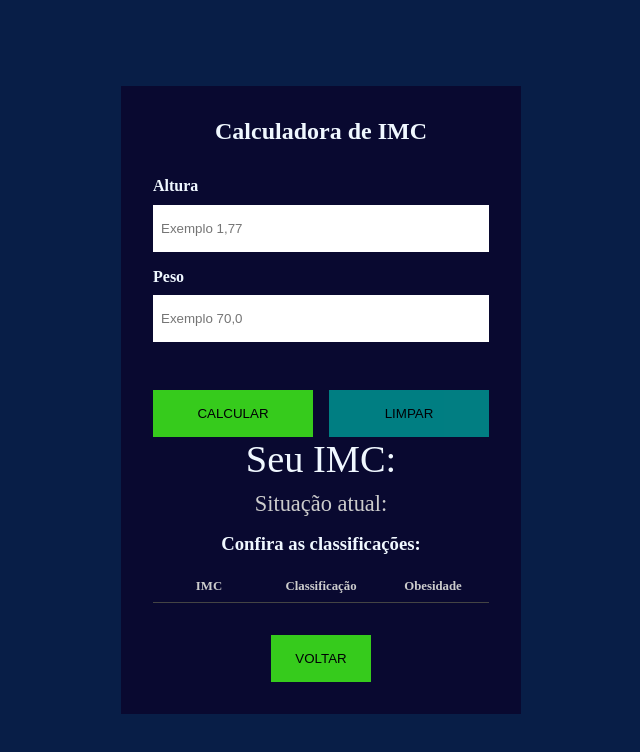
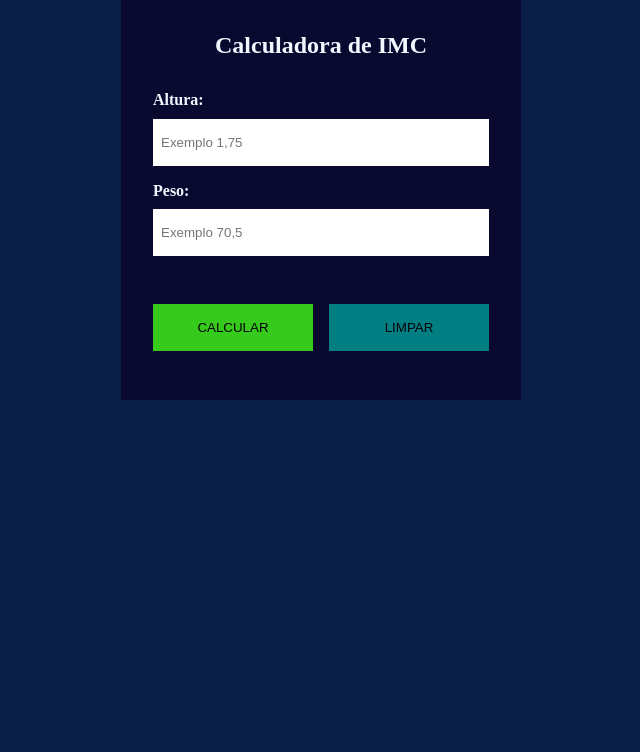
Before and after one commit to felipesantos22/Calculadora-IMC, a website: page html/index.html in a window 1280 px wide. Shown: the whole page, without its empty margins (319-959 px from the left). Drawn offline with Linux system fonts and the light colour scheme.

Commit message:
finalizando

```diff
--- a/html/index.html
+++ b/html/index.html
@@ -1,38 +1,55 @@
+<!DOCTYPE html>
 <html lang="en">
-
   <head>
-    <meta charset="UTF-8">
-    <meta http-equiv="X-UA-Compatible" content="IE=edge">
-    <meta name="viewport" content="width=device-width, initial-scale=1.0">
-    <link rel="stylesheet" href="../css/style.css">
-    <script src="js/scripts.js"></script>
-    <title>IMC</title>
+    <meta charset="UTF-8" />
+    <meta http-equiv="X-UA-Compatible" content="IE=edge" />
+    <meta name="viewport" content="width=device-width, initial-scale=1.0" />
+    <title>Calculadora de IMC</title>
+    <link rel="stylesheet" href="../css/style.css" />
+    <link rel="preconnect" href="https://fonts.googleapis.com" />
+    <link rel="preconnect" href="https://fonts.gstatic.com" crossorigin />
+    <link
+      href="https://fonts.googleapis.com/css2?family=Lato:ital,wght@0,100;0,300;0,400;0,700;0,900;1,100;1,300;1,400;1,700;1,900&display=swap"
+      rel="stylesheet"
+    />
+    <script src="../js/scripts.js" defer></script>
   </head>
-
   <body>
     <div class="container">
       <div id="calc-container">
         <h2>Calculadora de IMC</h2>
-            <div id="" class="imc-form">
+        <form id="imc-form">
           <div class="form-inputs">
             <div class="form-control">
-                        <label for="height">Altura</label>
-                        <input type="text" name="height" id="height" placeholder="Exemplo 1,77">
+              <label for="height">Altura:</label>
+              <input
+                type="text"
+                name="height"
+                id="height"
+                placeholder="Exemplo 1,75"
+                required
+              />
             </div>
             <div class="form-control">
-                        <label for="weight">Peso</label>
-                        <input type="text" name="weight" id="weight" placeholder="Exemplo 70,0">
+              <label for="weight">Peso:</label>
+              <input
+                type="text"
+                name="weight"
+                id="weight"
+                placeholder="Exemplo 70,5"
+              />
+            </div>
           </div>
           <div class="action-control">
             <button id="calc-btn">Calcular</button>
             <button id="clear-btn">Limpar</button>
           </div>
+        </form>
       </div>
-            </div>
-            <div id="result-container">
+      <div id="result-container" class="hide">
         <p id="imc-number">Seu IMC: <span></span></p>
         <p id="imc-info">Situação atual: <span></span></p>
-                <h3>Confira as classificações:</h3>
+        <h3>Confira as classificações</h3>
         <div id="imc-table">
           <div class="table-header">
             <h4>IMC</h4>
@@ -43,7 +60,5 @@
         <button id="back-btn">Voltar</button>
       </div>
     </div>
-    </div>
   </body>
-
 </html>
```
Lines whose indentation alone changed are shown as unchanged.
